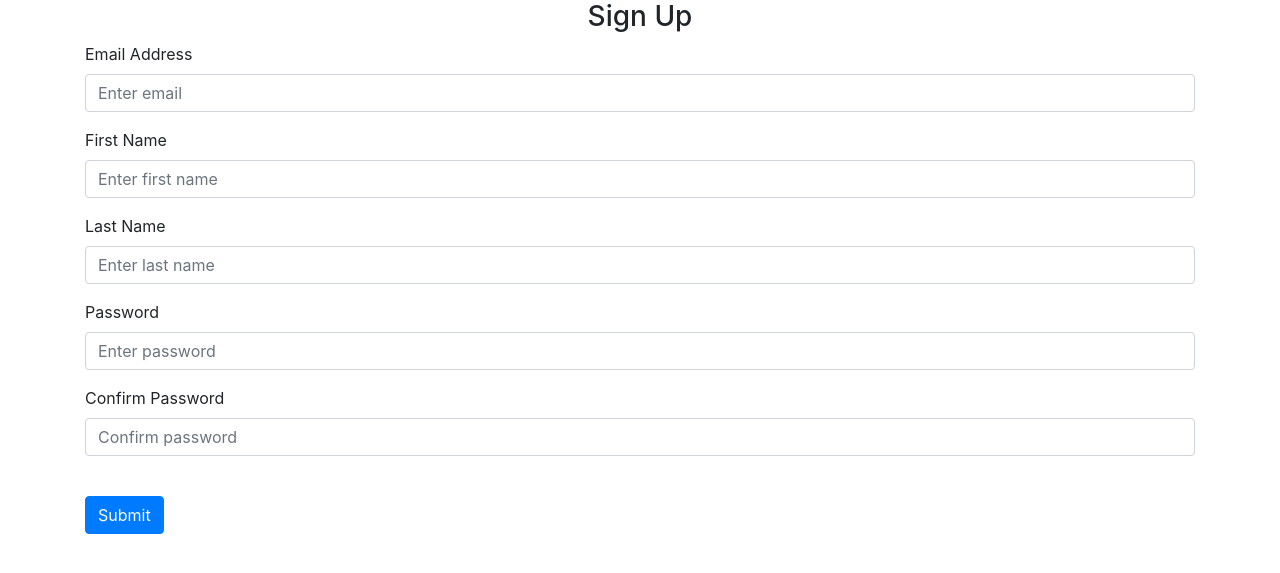
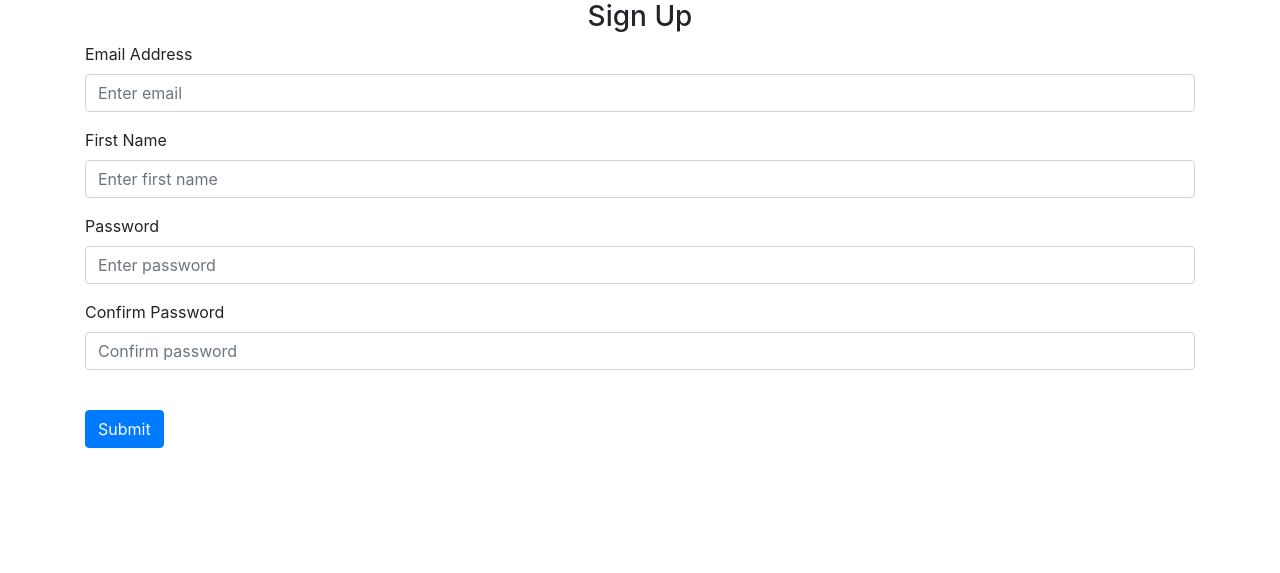
Before and after one commit to 19054Ira/Ira-DTG2024-F.B.P_Club-Website, a Flask app: page /sign-up in a window 1280 px wide. Shown: the part 56-629 px from the top of the page. Run offline with Flask 3, Linux system fonts and the light colour scheme; some libraries are stand-ins or nearby versions.

Commit message:
Undone sign_up.html updates.
Will be hard to add new things while still making the website so I will add it in the end instead.

```diff
--- a/website/templates/sign_up.html
+++ b/website/templates/sign_up.html
@@ -23,15 +23,6 @@
         />
     </div>
     <div class="form-group">
-        <label for="lastName">Last Name</label>
-        <input type="text"
-        class="form-control"
-        id="lastName"
-        name="lastName"
-        placeholder ="Enter last name"
-        />
-    </div>
-    <div class="form-group">
         <label for="password1">Password</label>
         <input type="password"
         class="form-control"
```
